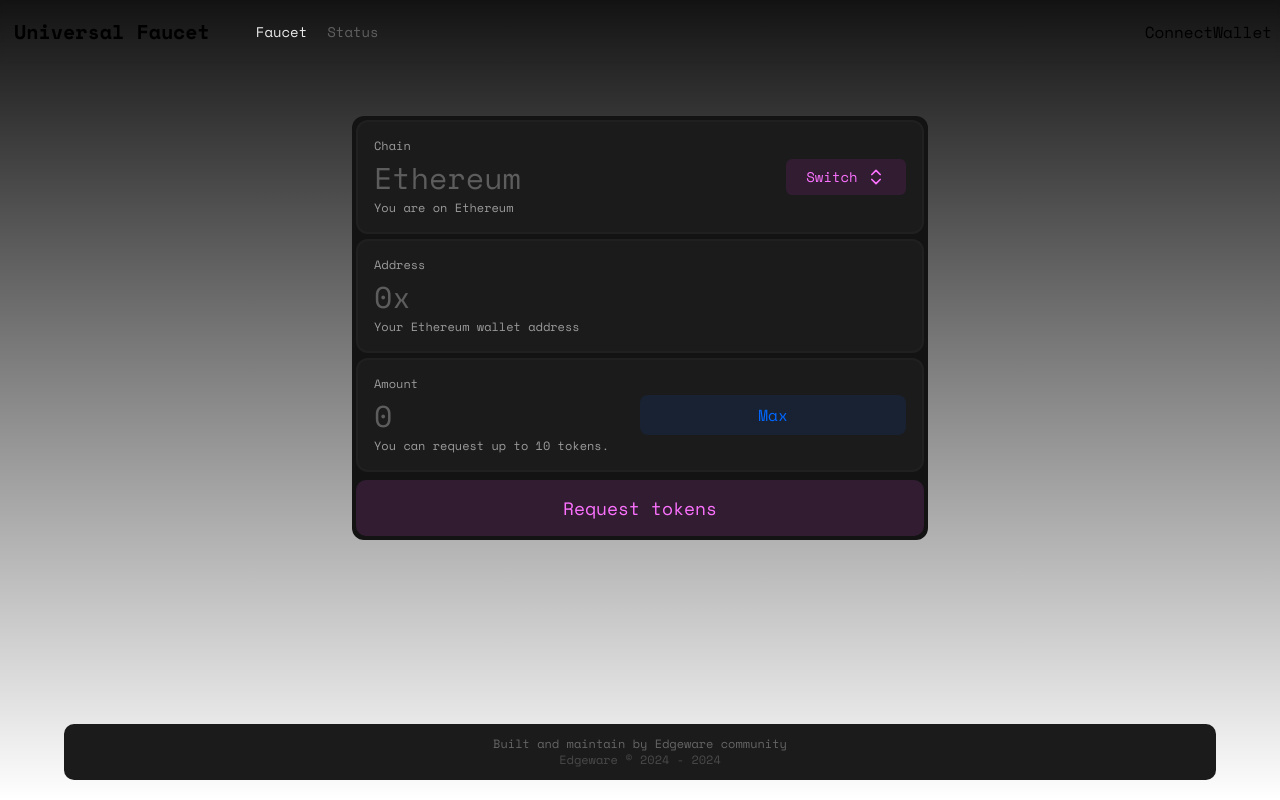
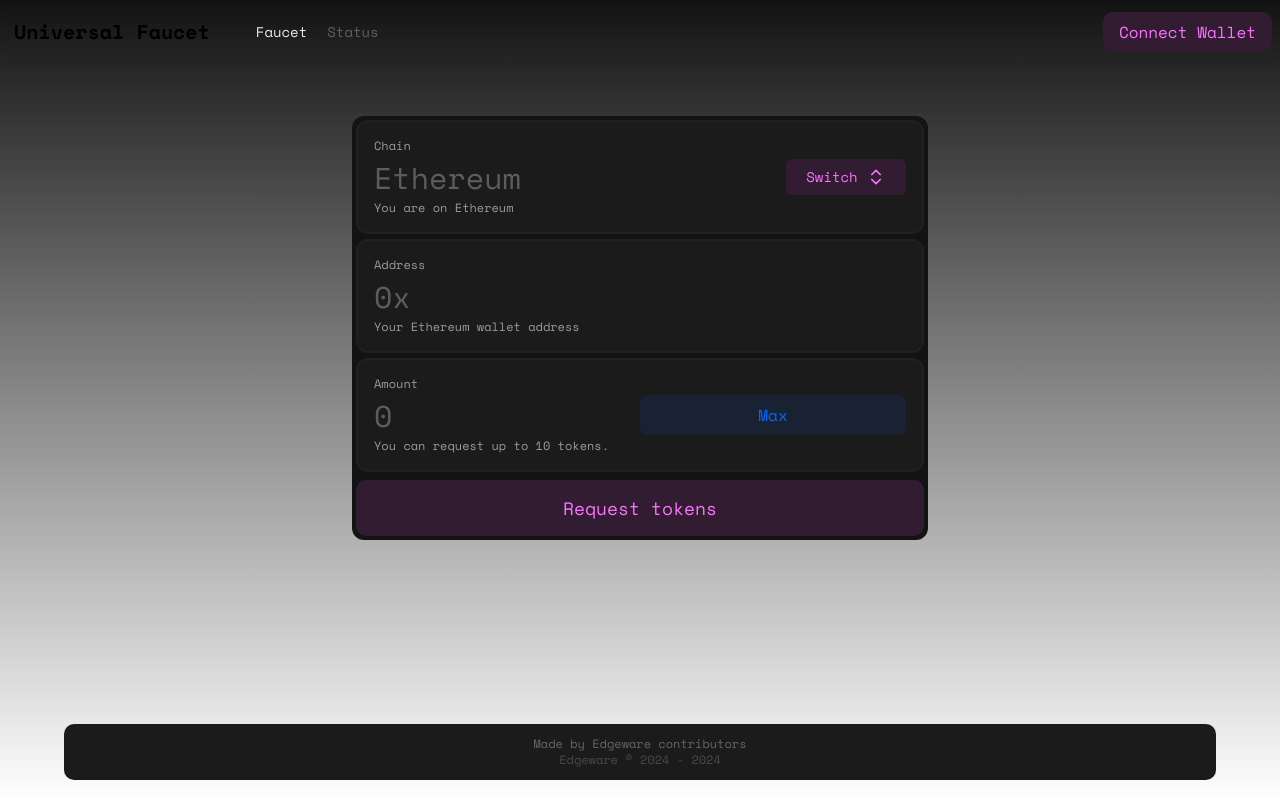
Before and after one commit to monolab825/Universal-Hybrid-Substrate-Faucet, a Next.js app: page / in a window 1280 px wide. Built offline with nearby package versions, Linux system fonts and the light colour scheme.

Commit message:
add connect wallet

```diff
--- a/components/ConnectWallet.tsx
+++ b/components/ConnectWallet.tsx
@@ -2,8 +2,8 @@
 
 const ConnectWallet = (): React.JSX.Element => {
   return (
-    <div>ConnectWallet</div>
-  );
+    <button className="flex items-center justify-center px-4 py-2 bg-[#311C31] text-[#FC72FF] sm:text-base text-sm font-medium rounded-[10px] active:scale-95">Connect Wallet</button>
+    );
 };
 
 export default ConnectWallet;
--- a/components/Footer.tsx
+++ b/components/Footer.tsx
@@ -3,7 +3,7 @@
 const Footer = (): React.JSX.Element => {
   return (
     <div className='max-w-[1204px] w-[90vw] fixed bottom-5 z-10 h-14 flex flex-col items-center text-wrap justify-center bg-[#1b1b1b] font-medium rounded-[10px]'>
-      <p className='text-xs font-medium text-[#656565] flex items-center justify-center'>Built and maintain by Edgeware community</p>
+      <p className='text-xs font-medium text-[#656565] flex items-center justify-center'>Made by Edgeware contributors</p>
       <p className='text-xs font-medium text-[#494949]'>Edgeware © 2024 - {new Date().getFullYear()}</p>
     </div>
   );
```
